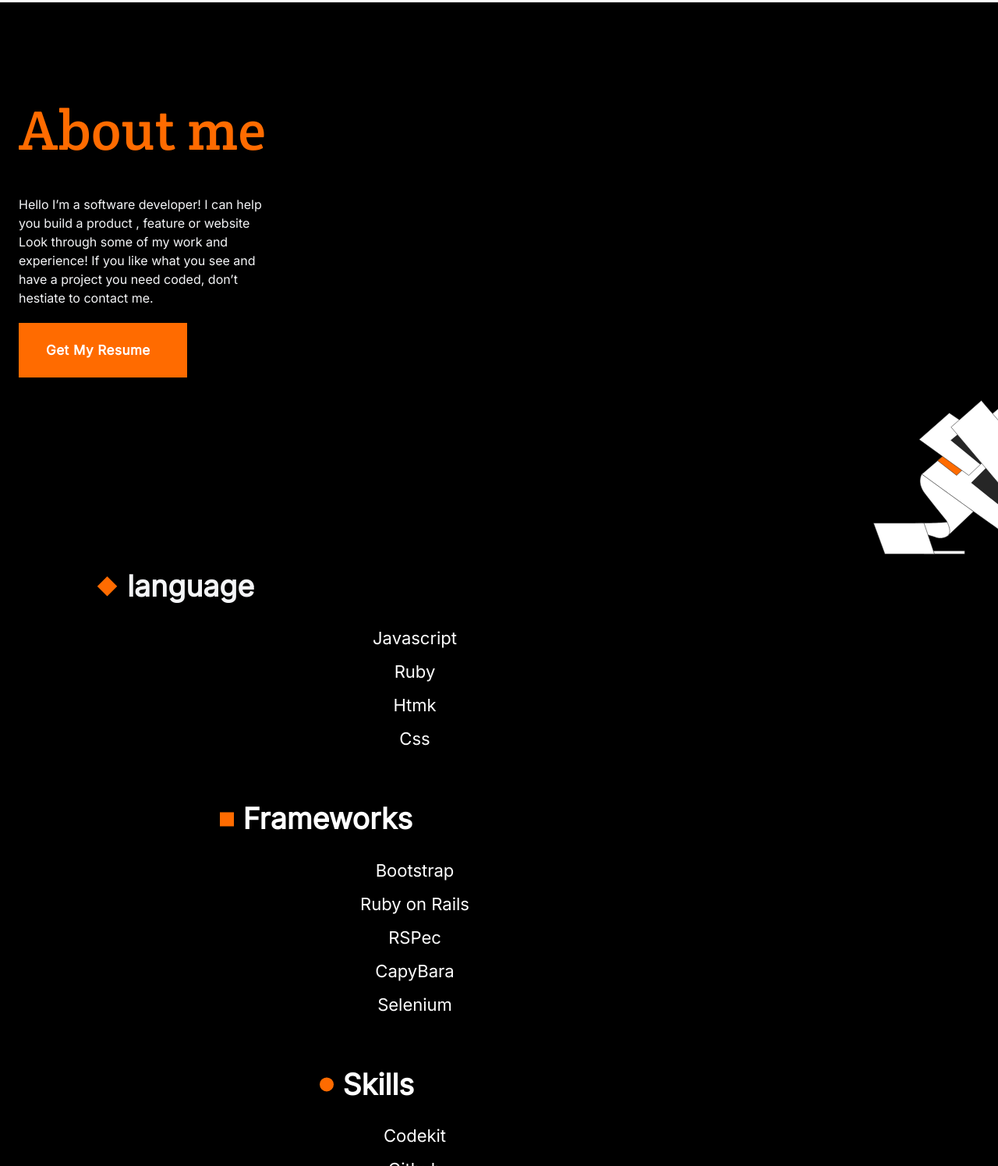
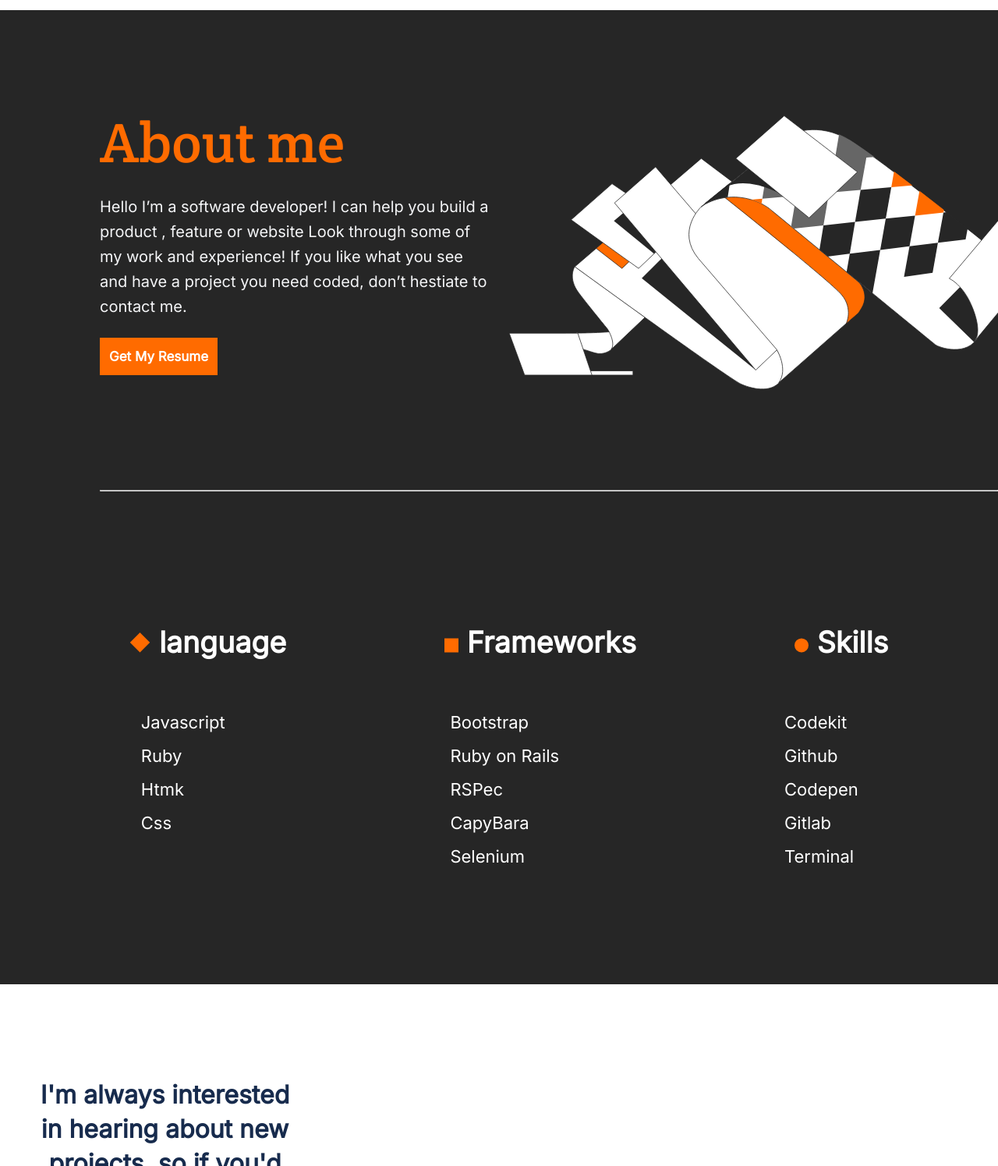
Before and after one commit to The-Normal-One1/PortFolio, a website: page index.html in a window 1280 px wide. Shown: the part 2649-4144 px from the top of the page at 78% size. Drawn offline with Linux system fonts and the light colour scheme.

Commit message:
Edit the About me section for desktop version

```diff
--- a/index.html
+++ b/index.html
@@ -87,7 +87,7 @@
 
     <section class="works">
       <h2 class="my-recent">My Recent Works</h2>
-      <hr />
+      <hr class="hori-break1" />
       <div class="clearfix">
         <div class="placeholder">
           <img src="images/Img Placeholder.svg" alt="Image Placeholder" />
@@ -370,8 +370,40 @@
         or website Look through some of my work and experience! If you like what
         you see and have a project you need coded, don’t hestiate to contact me.
       </p>
-      <a class="resume" href="#">Get My Resume</a>
-      <hr />
+      <button class="resume" href="#">Get My Resume</button>
+      <hr class="hori-break2" />
+
+      <div class="lan-fra-ski">
+        <h3>
+          <img src="images/Rectangle 55.svg" alt="rectangular shape" /> language
+        </h3>
+        <h3>
+          <img src="images/Rectangle.svg" alt="rectangular shape" /> Frameworks
+        </h3>
+        <h3><img src="images/circle.svg" alt="rectangular shape" /> Skills</h3>
+      </div>
+      <div class="jav-boo-cod">
+        <ul class="lan-desk">
+          <li>Javascript</li>
+          <li>Ruby</li>
+          <li>Htmk</li>
+          <li>Css</li>
+        </ul>
+        <ul class="lan-desk">
+          <li>Bootstrap</li>
+          <li>Ruby on Rails</li>
+          <li>RSPec</li>
+          <li>CapyBara</li>
+          <li>Selenium</li>
+        </ul>
+        <ul class="lan-desk">
+          <li>Codekit</li>
+          <li>Github</li>
+          <li>Codepen</li>
+          <li>Gitlab</li>
+          <li>Terminal</li>
+        </ul>
+      </div>
 
       <div class="types" href="#">
         <img src="images/Rectangle 55.svg" alt="rectangular shape" />
--- a/style.css
+++ b/style.css
@@ -342,8 +342,6 @@
     padding: 20px;
     padding-left: 35px;
     gap: 10px;
-    width: 161px;
-    height: 30px;
     text-decoration: none;
     color: #fff;
     margin-left: 24px;
@@ -352,8 +350,21 @@
   }
 
   .resume:hover {
-    background-color: rgb(3, 112, 202);
-    color: aquamarine;
+    background: #fff5e1;
+    border: 1px solid #f55800;
+    color: #f55800;
+  }
+
+  .lan-fra-ski {
+    display: none;
+  }
+
+  .jav-boo-cod {
+    display: none;
+  }
+
+  .lan-desk {
+    display: none;
   }
 
   .types {
@@ -627,7 +638,7 @@
     margin-left: 24px;
   }
 
-  hr {
+  .hori-break1 {
     display: none;
   }
 
@@ -748,6 +759,7 @@
     gap: 2%;
     margin-left: 10%;
     margin-right: 10%;
+    margin-bottom: 130px;
   }
 
   .nothing {
@@ -872,128 +884,112 @@
   }
 
   .about {
-    background-image: url("images/background-for-about.svg");
+    background-image: url("images/about-me\ background-desk.svg");
     background-repeat: no-repeat;
-    background-position: 100% 30%;
-    background-color: black;
-    margin-top: 120px;
-    padding-bottom: 130px;
+    background-position: 100% 15%;
+    background-color: #262626;
+    background-size: 672px 352px;
   }
 
   .heading-about {
-    height: 79px;
-    width: 327px;
     left: 24px;
-    top: 120px;
     font-family: "Crete Round", serif;
     font-size: 72px;
     font-weight: 400;
-    line-height: 88px;
-    letter-spacing: 0.3700000047683716px;
+    line-height: 81.5px;
     text-align: left;
     color: #ff6b00;
-    padding-top: 120px;
-    margin-left: 24px;
+    margin-left: 10%;
+    margin-right: 51%;
+    padding-top: 130px;
+    margin-bottom: 0;
   }
 
   .abt-des {
-    height: 148px;
-    width: 327px;
-    left: 24px;
-    top: 223px;
+    margin-left: 10%;
+    margin-right: 51%;
     font-family: "Inter", sans-serif;
     font-weight: 400;
-    font-size: 16px;
-    line-height: 24px;
+    font-size: 20px;
+    line-height: 32px;
     color: #f4f5f7;
-    margin-left: 24px;
-    margin-top: -12px;
+    margin-top: 24px;
+    margin-bottom: 24px;
   }
 
   .resume {
+    margin-left: 10%;
     font-family: "Inter", sans-serif;
     font-size: 17px;
     font-weight: 700;
     line-height: 24px;
-    letter-spacing: 0.03em;
     text-align: center;
     background: #ff6b00;
-    display: flex;
-    flex-direction: row;
-    align-items: center;
-    padding: 20px;
-    padding-left: 35px;
-    gap: 10px;
-    width: 161px;
-    height: 30px;
+    padding: 12px;
     text-decoration: none;
     color: #fff;
-    margin-left: 24px;
-    margin-right: 190px;
-    margin-bottom: 209px;
+    margin-bottom: 139px;
+    border: none;
   }
 
   .resume:hover {
-    background-color: rgb(3, 112, 202);
-    color: aquamarine;
+    background: #fff5e1;
+    border: 1px solid #f55800;
+    color: #f55800;
   }
 
-  .types {
+  .hori-break2 {
+    margin-left: 10%;
+    margin-bottom: 135px;
+  }
+
+  .lan-fra-ski {
+    display: flex;
+    color: white;
+    justify-content: space-between;
+    margin-bottom: 0;
+    margin-left: 13%;
     font-family: "Inter", sans-serif;
     font-size: 32px;
     font-weight: 700;
     line-height: 44px;
-    letter-spacing: 0;
-    text-align: center;
-    text-decoration: none;
-    align-items: center;
-    color: #f4f5f7;
-    display: flex;
-    gap: 12px;
-    margin-left: 124px;
+    text-align: left;
+    padding: 0;
+    margin-right: 11%;
   }
 
-  .frame {
-    font-family: "Inter", sans-serif;
-    font-size: 32px;
-    font-weight: 700;
-    line-height: 44px;
-    letter-spacing: 0;
-    text-align: center;
-    color: #fff;
-    text-decoration: none;
+  .jav-boo-cod {
     display: flex;
-    align-items: center;
-    gap: 12px;
-    margin-left: 22%;
+    justify-content: space-between;
+    margin-left: 11%;
+    margin-right: 14%;
   }
 
-  .skill {
-    font-family: "Inter", sans-serif;
-    font-size: 32px;
-    font-weight: 700;
-    line-height: 44px;
-    letter-spacing: 0;
-    text-align: center;
-    color: #fff;
-    text-decoration: none;
-    display: flex;
-    align-items: center;
-    gap: 12px;
-    margin-left: 32%;
-  }
-
-  .lan {
-    list-style-type: none;
+  .lan-desk {
     font-family: "Inter", sans-serif;
     font-size: 22px;
     font-weight: 400;
     line-height: 43px;
-    letter-spacing: 0;
-    color: #fff;
-    margin-top: -15px;
-    margin-left: -20%;
-    text-align: center;
+    text-align: left;
+    list-style-type: none;
+    color: white;
+    margin-bottom: 142px;
+  }
+
+  .types {
+    display: none;
+  }
+
+  .frame {
+    display: none;
+  }
+
+  .skill {
+    display: none;
+  }
+
+  .lan {
+    display: none;
   }
 
   form {
```
Also changed, not shown: images/about-me background-desk.svg (added).
